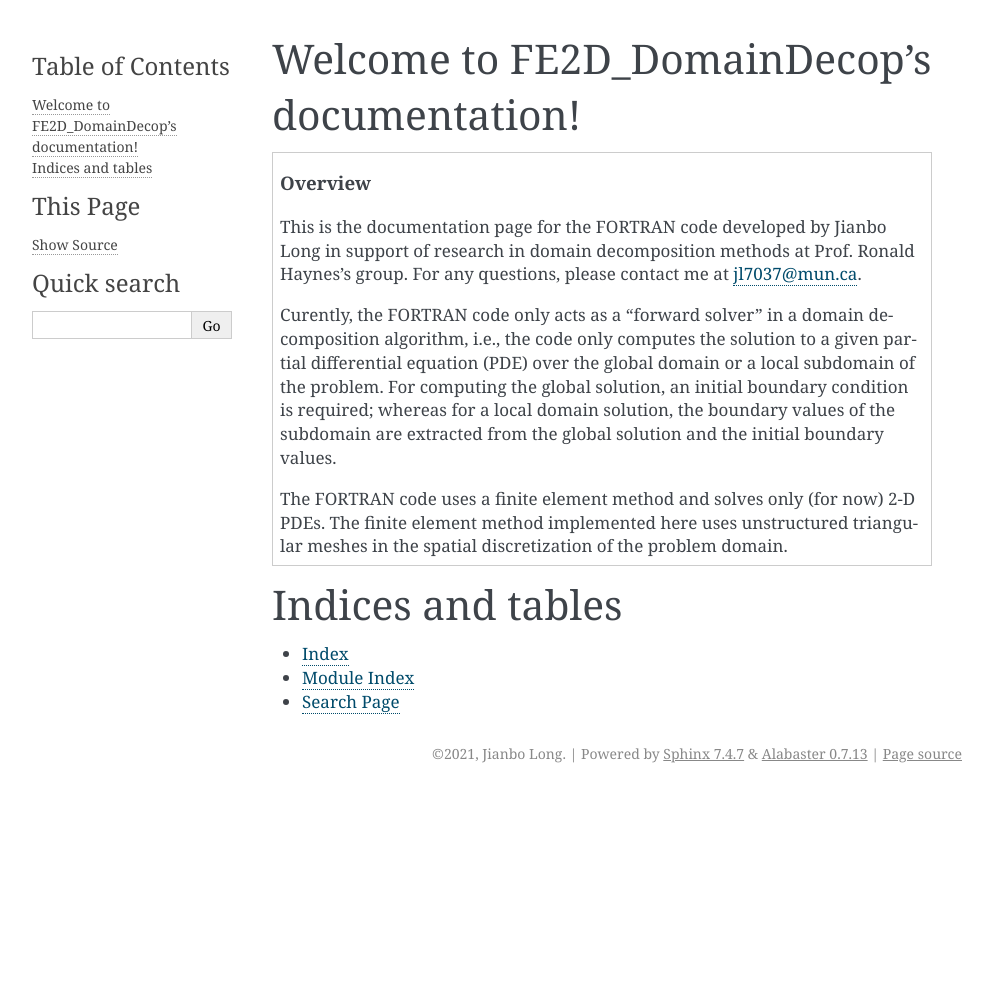
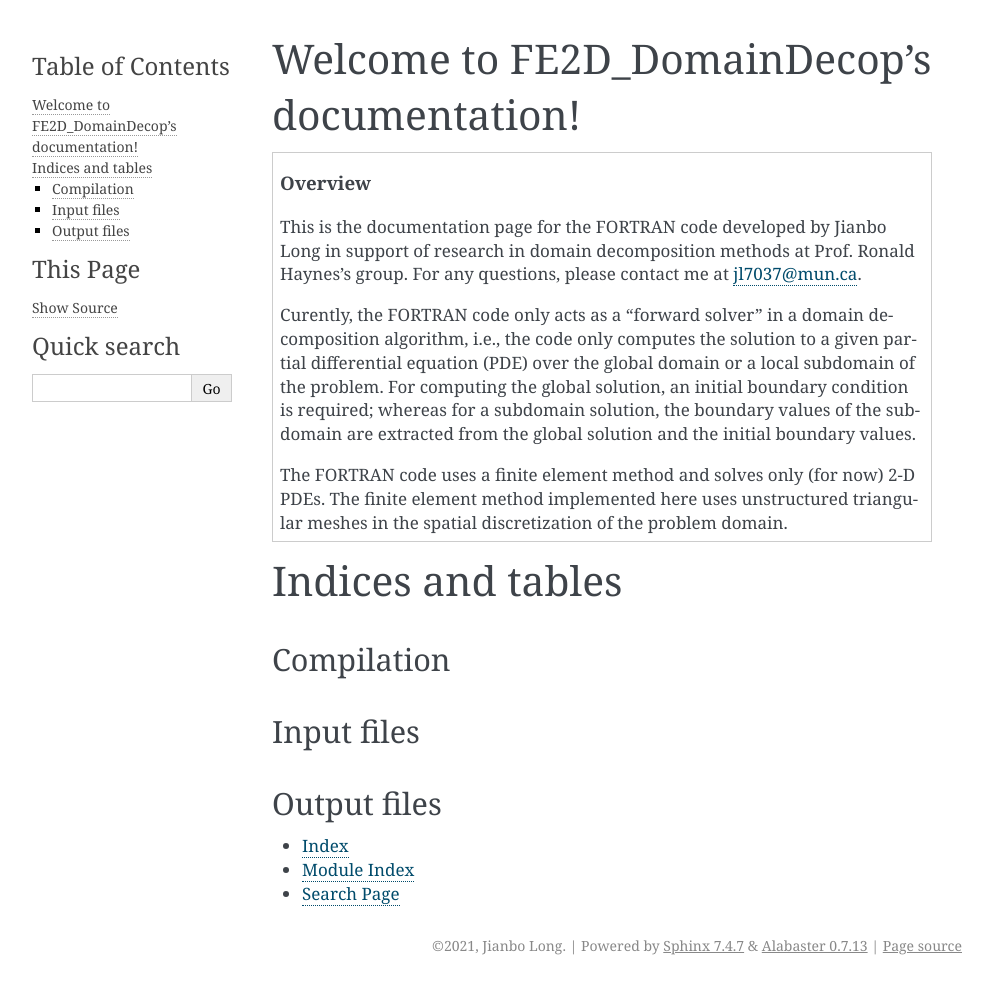
Before and after one commit to InfinityHub/FE2D_forEM, a Sphinx documentation site: the page built from docs/source/index.rst, in a window 1280 px wide. Shown: the whole page, without its empty margins (148-1141 px from the left). Built offline with Sphinx 7.4.7, drawn with Linux system fonts in a browser that asks for light colours; before the commit the page ends 900 px from its top, so only the background shows below that.

Commit message:
Update index.rst

```diff
--- a/docs/source/index.rst
+++ b/docs/source/index.rst
@@ -14,13 +14,22 @@
 
    This is the documentation page for the FORTRAN code developed by Jianbo Long in support of research in domain decomposition methods at Prof. Ronald Haynes's group. For any questions, please contact me at jl7037@mun.ca.
 
-   Curently, the FORTRAN code only acts as a "forward solver" in a domain decomposition algorithm, i.e., the code only computes the solution to a given partial differential equation (PDE) over the global domain or a local subdomain of the problem. For computing the global solution, an initial boundary condition is required; whereas for a local domain solution, the boundary values of the subdomain are extracted from the global solution and the initial boundary values.
+   Curently, the FORTRAN code only acts as a "forward solver" in a domain decomposition algorithm, i.e., the code only computes the solution to a given partial differential equation (PDE) over the global domain or a local subdomain of the problem. For computing the global solution, an initial boundary condition is required; whereas for a subdomain solution, the boundary values of the subdomain are extracted from the global solution and the initial boundary values.
 
    The FORTRAN code uses a finite element method and solves only (for now) 2-D PDEs. The finite element method implemented here uses unstructured triangular meshes in the spatial discretization of the problem domain.
 
 Indices and tables
 ==================
 
+Compilation
+-----------
+
+Input files
+-----------
+
+Output files
+------------
+
 * :ref:`genindex`
 * :ref:`modindex`
 * :ref:`search`
```
